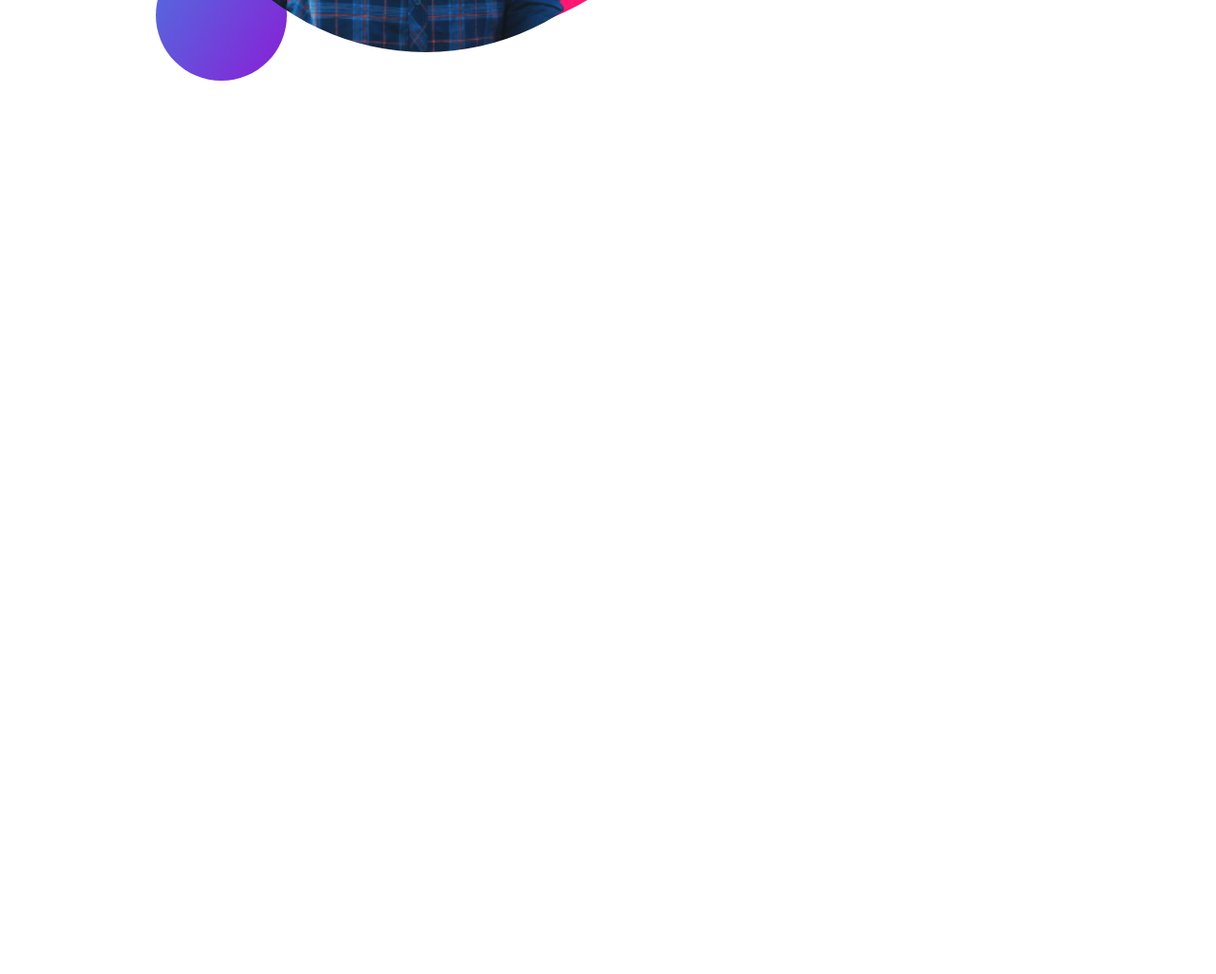
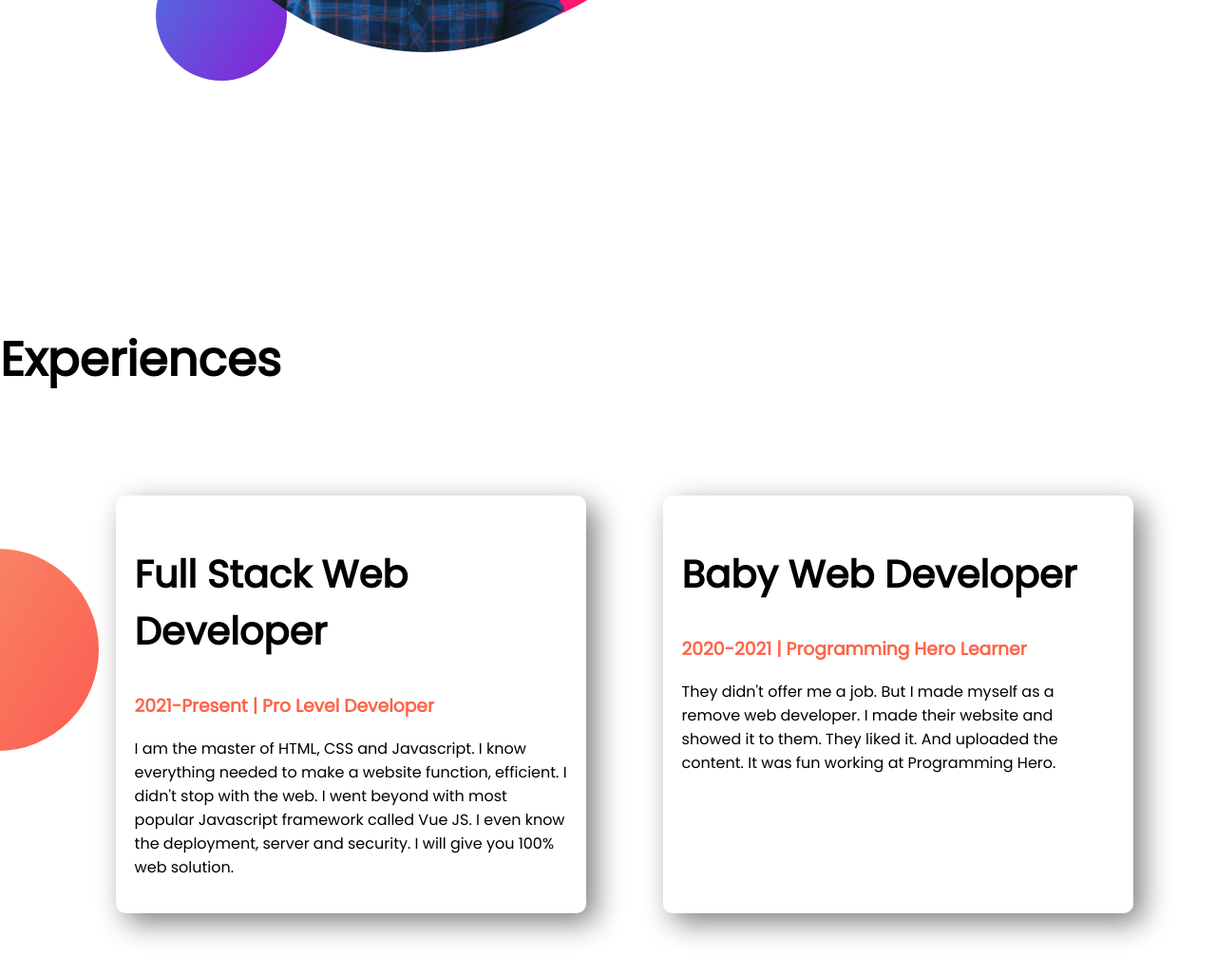
Before and after one commit to hrhabib07/developer-portfolio-recap, a plain HTML site: page index.html in a window 1280 px wide. Shown: the part 2083-3109 px from the top of the page at 95% size. Before the commit the page ends 2383 px from the top, so only its background shows below. Drawn offline with Linux system fonts and the light colour scheme.

Commit message:
experience area added

```diff
--- a/index.html
+++ b/index.html
@@ -60,6 +60,28 @@
 
 
     </section>
+    <section class="experience-area">
+        <h1>Experiences</h1>
+        <div class="container">
+            <div class="experience-item">
+                <h2>Full Stack Web Developer</h2>
+                <h3 style="color:tomato">2021-Present | Pro Level Developer</h3>
+                <p>I am the master of HTML, CSS and Javascript. I know everything needed to make a website function,
+                    efficient. I didn't
+                    stop with the web. I went beyond with most popular Javascript framework called Vue JS. I even know
+                    the deployment,
+                    server and security. I will give you 100% web solution.</p>
+            </div>
+            <div class="experience-item">
+                <h2>Baby Web Developer</h2>
+                <h3 style="color:tomato">2020-2021 | Programming Hero Learner
+                </h3>
+                <p>They didn't offer me a job. But I made myself as a remove web developer. I made their website and
+                    showed it to them.
+                    They liked it. And uploaded the content. It was fun working at Programming Hero.</p>
+            </div>
+        </div>
+    </section>
 </body>
 
 </html>
--- a/style.css
+++ b/style.css
@@ -5,10 +5,12 @@ body {
 h1 {
   font-size: 50px;
 }
+h2 {
+  font-size: 40px;
+}
 #top-banner {
   background-image: url(images/images/top-banner.png);
   background-repeat: no-repeat;
-
   margin-bottom: 100px;
 }
 #dream-big {
@@ -31,3 +33,16 @@ h1 {
   border-radius: 7px;
   font-weight: 700;
 }
+.experience-area {
+  background-image: url(images/images/exp-bg.png);
+  background-repeat: no-repeat;
+  background-position: left;
+}
+.experience-item {
+  width: 45%;
+  margin-left: 5%;
+  margin-right: 2%;
+  box-shadow: 10px 10px 30px gray;
+  border-radius: 10px;
+  padding: 20px;
+}
```
